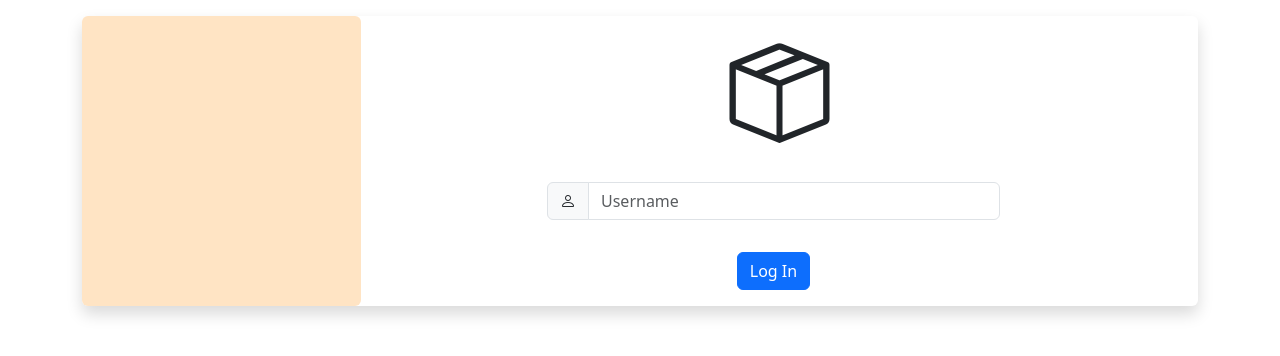
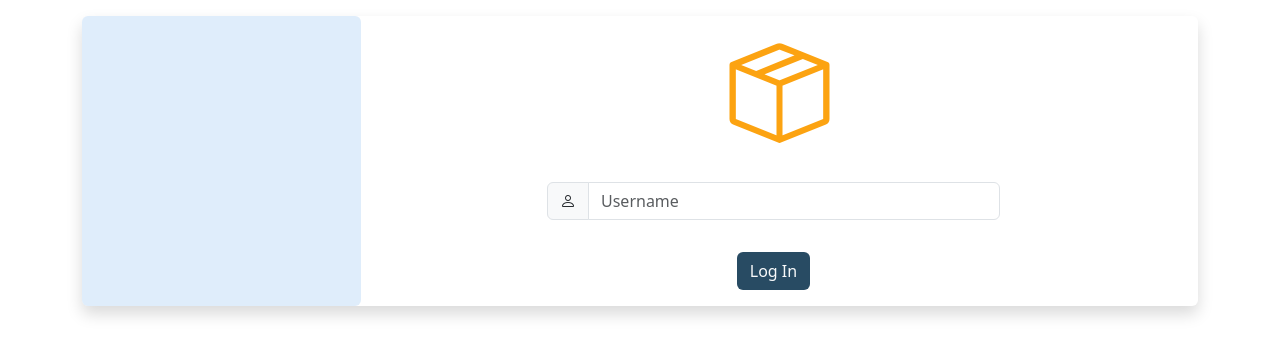
Before and after one commit to Waffleywaffers/warehousetodo, a Flask app: page /login in a window 1280 px wide. Shown: the part 64-420 px from the top of the page. Run offline with Flask 3, Linux system fonts and the light colour scheme.

Commit message:
fixed flex box

```diff
--- a/static/style.css
+++ b/static/style.css
@@ -29,3 +29,8 @@
 .newtask_icon {
   font-size: 40px;
 }
+
+.login-side {
+  background-color: #bfdbf7;
+  opacity: .5;
+}
--- a/templates/login.html
+++ b/templates/login.html
@@ -7,16 +7,16 @@
 {% block main %}
 <div class="container-flex rounded shadow my-3">
         <div class="row no-gutters m-0">
-            <div class="col-0 col-lg-3 rounded-top" style="background-color: bisque;">
+            <div class="col-0 col-md-3 rounded-top login-side">
             </div>
             <div class="col d-flex-inline">
-                <span><i class="bi bi-box-seam" style="font-size: 100px;"></i></span>
+                <span><i class="bi bi-box-seam" style="font-size: 100px; color: #fca311;"></i></span>
             </div>
         </div>
         <div class="row no-gutters m-0">
-            <div class="col-0 col-lg-3 rounded-bottom" style="background-color: bisque;">
+            <div class="col-0 col-md-3 rounded-bottom login-side">
             </div>
-            <div class="col-1 col-lg-2 p-0 m-0"></div>
+            <div class="col-1 col-md-2 p-0 m-0"></div>
             <div class="col ps-0">
                 <form action="/login" method="post">
                     <div class="input-group my-3">
@@ -24,11 +24,11 @@
                         <input type="text" class="form-control" placeholder="Username" name="username" aria-label="Username" aria-describedby="basic-addon1">
                     </div>
                     <div>
-                        <button class="btn btn-primary my-3" type="submit">Log In</button>
+                        <button class="btn my-3 text-light" type="submit" style="background-color: #284B63;">Log In</button>
                     </div>
                 </form>
             </div>
-            <div class="col-1 col-lg-2 p-0 m-0"></div>
+            <div class="col-1 col-md-2 p-0 m-0"></div>
         </div>
 </div>
 {% endblock %}
```
